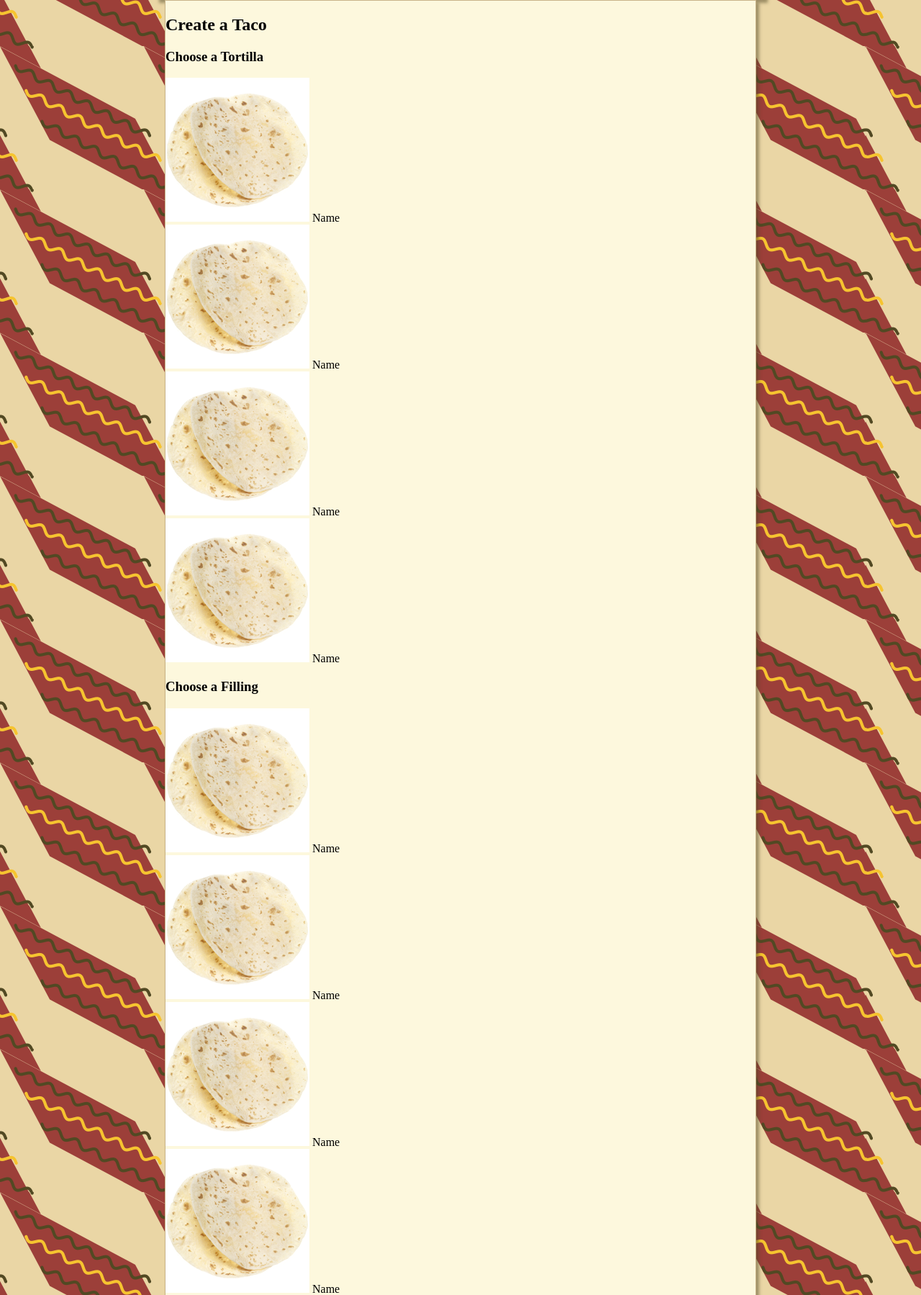
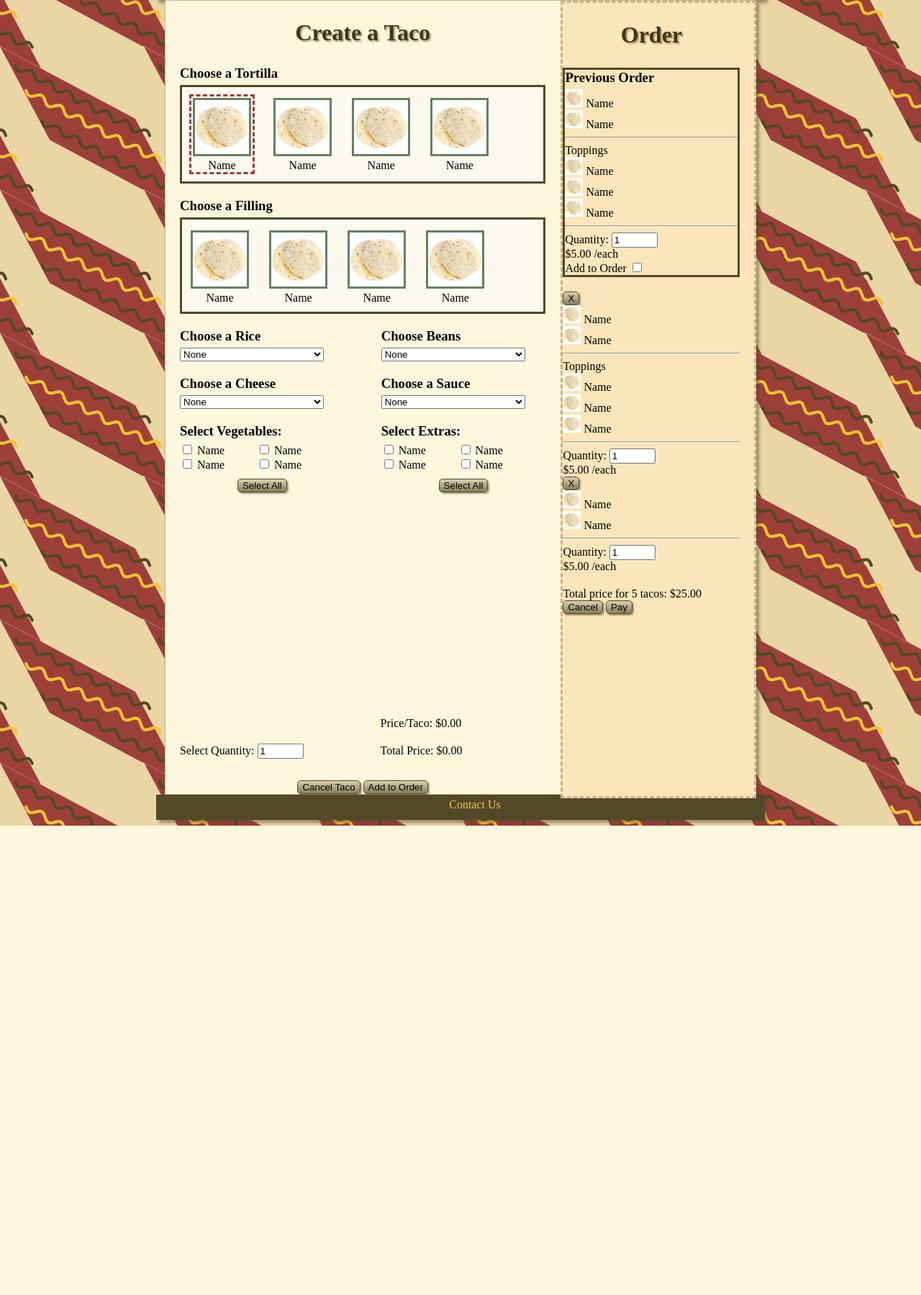
Before and after one commit to MustangTutors/TacoTruck, a PHP site: page /order.html in a window 1280 px wide. Shown: the part 135-1934 px from the top of the page at 72% size. After the commit the page ends 1282 px from the top, so only its background shows below. Run offline with PHP 8.4, Linux system fonts and the light colour scheme; some libraries are stand-ins or nearby versions; some web fonts are replaced.

Commit message:
Prettifying orders

```diff
--- a/css/style.css
+++ b/css/style.css
@@ -118,7 +118,8 @@ main {
     border-style: solid;
     border-width: 1px;
     border-color: #C8B388;
-    padding-bottom: 100px;
+    height: 100%;
+    position: relative;
 }
 
 footer {
@@ -130,6 +131,8 @@ footer {
     width: 820px;
     color: #F6C34D;
     padding-top: 5px;
+    padding-left: 1%;
+    padding-right: 1%;
 }
 
 footer ul {
@@ -184,3 +187,122 @@ input[type="text"], input[type="email"], input[type="password"] {
     margin-bottom: -10px;
     font-size: 1.5em;
 }
+
+section#createTaco {
+    float:left;
+    width: 62%;
+    padding-left: 20px;
+}
+
+section#orders {
+    float:right;
+    width: 30%;
+    padding-right: 20px;
+}
+
+section#createTaco img {
+    height: 75px;
+    width: 75px;
+    border-style: solid;
+    border-width: 3px;
+    border-color: #648163;
+}
+
+section#orders img {
+    height: 25px;
+    width: 25px;
+}
+
+.pictureBox {
+    float: left;
+    margin-right: 5%;
+    text-align: center;
+    width: 85px;
+    padding-top: 5px;
+}
+
+.pictureView {
+    border-style: solid;
+    padding: 10px;
+    border-width: 3px;
+    border-color: #524928;
+    background-color: #FEF9EE;
+}
+
+.selected {
+    border-color: #9E3C3B;
+    border-style: dashed;
+    padding-top: 2px;
+}
+
+article {
+    margin-top: 20px;
+}
+
+article h3 {
+    margin: 0px 0px 5px 0px;
+}
+
+section#createTaco article.floating:nth-child(odd) {
+    float: right;
+    width: 45%;
+}
+
+section#createTaco article.floating:nth-child(even) {
+    float: left;
+    width: 45%;
+}
+
+article#quantitySelection {
+    clear: both;
+}
+
+.dropdown {
+    width: 200px;
+}
+
+.holder {
+    clear:both;
+}
+
+section#createTaco article div.checking {
+    display: inline-block;
+    width: 45%;
+    vertical-align: top;
+}
+
+section#createTaco button {
+    margin-top: 30px;
+}
+
+section#createTaco article button {
+    margin-top: 10px;
+}
+
+div.center {
+    text-align: center;
+}
+
+article#quantitySelection {
+    display: inline-block;
+    width: 54%;
+}
+
+div#price {
+    display: inline-block;
+    width: 30%;
+}
+
+section#orders {
+    background-color: #FBE6BB;
+    border-color: #C8B388;
+    border-style: dashed;
+    height: 100%;
+    position: absolute;
+    margin-left: 67%;
+}
+
+article#previousOrder {
+    border-style: solid;
+    border-color: #524928;
+}
--- a/order.html
+++ b/order.html
@@ -15,26 +15,27 @@
 
     <main>
         <section id="createTaco">
-            <h2>Create a Taco</h2>
+            <h2 class="heading">Create a Taco</h2>
             <article id="tortillaSelection">
                 <h3>Choose a Tortilla</h3>
                 <div class="pictureView">
-                    <div class="pictureBox">
+                    <div class="pictureBox selected">
                         <img src="img/tortilla/5.png">
-                        <span>Name</span>
+                        <br/><span>Name</span>
                     </div>
                     <div class="pictureBox">
                         <img src="img/tortilla/5.png">
-                        <span>Name</span>
+                        <br/><span>Name</span>
                     </div>
                     <div class="pictureBox">
                         <img src="img/tortilla/5.png">
-                        <span>Name</span>
+                        <br/><span>Name</span>
                     </div>
                     <div class="pictureBox">
                         <img src="img/tortilla/5.png">
-                        <span>Name</span>
+                        <br/><span>Name</span>
                     </div>
+                    <div class="holder"></div>
                 </div>
             </article>
 
@@ -43,26 +44,27 @@
                 <div class="pictureView">
                     <div class="pictureBox">
                         <img src="img/tortilla/5.png">
-                        <span>Name</span>
+                        <br/><span>Name</span>
                     </div>
                     <div class="pictureBox">
                         <img src="img/tortilla/5.png">
-                        <span>Name</span>
+                        <br/><span>Name</span>
                     </div>
                     <div class="pictureBox">
                         <img src="img/tortilla/5.png">
-                        <span>Name</span>
+                        <br/><span>Name</span>
                     </div>
                     <div class="pictureBox">
                         <img src="img/tortilla/5.png">
-                        <span>Name</span>
+                        <br/><span>Name</span>
                     </div>
+                    <div class="holder"></div>
                 </div>
             </article>
 
-            <article id="riceSelection">
+            <article class="floating" id="riceSelection">
                 <h3>Choose a Rice</h3>
-                <select>
+                <select class="dropdown">
                     <option value="none">None</option>
                     <option value="">Name</option>
                     <option value="">Name</option>
@@ -70,9 +72,9 @@
                 </select>
             </article>
 
-            <article id="beanSelection">
+            <article class="floating" id="beanSelection">
                 <h3>Choose Beans</h3>
-                <select>
+                <select class="dropdown">
                     <option value="none">None</option>
                     <option value="">Name</option>
                     <option value="">Name</option>
@@ -80,9 +82,9 @@
                 </select>
             </article>
 
-            <article id="cheeseSelection">
+            <article class="floating" id="cheeseSelection">
                 <h3>Choose a Cheese</h3>
-                <select>
+                <select class="dropdown">
                     <option value="none">None</option>
                     <option value="">Name</option>
                     <option value="">Name</option>
@@ -90,9 +92,9 @@
                 </select>
             </article>
 
-            <article id="sauceSelection">
+            <article class="floating" id="sauceSelection">
                 <h3>Choose a Sauce</h3>
-                <select>
+                <select class="dropdown">
                     <option value="none">None</option>
                     <option value="">Name</option>
                     <option value="">Name</option>
@@ -100,37 +102,88 @@
                 </select>
             </article>
 
-            <article id="vegetableSelection">
+            <article class="floating" id="vegetableSelection">
                 <h3>Select Vegetables:</h3>
+                <div class="checking">
+                    <input type="checkbox" name="vegetables" id="vegetable1" value="">
                     <label for="vegetable1">Name</label>
-                <input type="checkbox" name="vegetables" id="vegetable1" value="">
+                </div>
+                <div class="checking">
+                    <input type="checkbox" name="vegetables" id="vegetable2" value="">
                     <label for="vegetable2">Name</label>
-                <input type="checkbox" name="vegetables" id="vegetable2" value="">
+                </div>
+                <div class="checking">
+                    <input type="checkbox" name="vegetables" id="vegetable3" value="">
                     <label for="vegetable3">Name</label>
-                <input type="checkbox" name="vegetables" id="vegetable3" value="">
+                </div>
+                <div class="checking">
+                    <input type="checkbox" name="vegetables" id="vegetable4" value="">
                     <label for="vegetable4">Name</label>
-                <input type="checkbox" name="vegetables" id="vegetable4" value="">
+                </div>
+                <div class="center">
                     <button class="button" id="selectAllVegetables">Select All</button>
+                </div>
             </article>
 
-            <article id="extraSelection">
+            <article class="floating" id="extraSelection">
                 <h3>Select Extras:</h3>
+                <div class="checking">
+                    <input type="checkbox" name="extras" id="extra1" value="">
                     <label for="extra1">Name</label>
-                <input type="checkbox" name="extras" id="extra1" value="">
+                </div>
+                <div class="checking">
+                    <input type="checkbox" name="extras" id="extra2" value="">
                     <label for="extra2">Name</label>
-                <input type="checkbox" name="extras" id="extra2" value="">
+                </div>
+                <div class="checking">
+                    <input type="checkbox" name="extras" id="extra3" value="">
                     <label for="extra3">Name</label>
-                <input type="checkbox" name="extras" id="extra3" value="">
+                </div>
+                <div class="checking">
+                    <input type="checkbox" name="extras" id="extra4" value="">
                     <label for="extra4">Name</label>
-                <input type="checkbox" name="extras" id="extra4" value="">
+                </div>
+                <div class="center">
                     <button class="button" id="selectAllExtras">Select All</button>
+                </div>
             </article>
+            <br/>
+            <br/>
+            <br/>
+            <br/>
+            <br/>
+            <br/>
+            <br/>
+            <br/>
+            <br/>
+            <br/>
+            <br/>
+            <br/>
+            <br/>
+            <br/>
+            <br/>
+              <br/>
+            <br/>
+            <br/>
+            <br/>
+            <br/>
+            <br/>
+            <br/>
+            <br/>
+            <br/>
+            <br/>
+            <br/>
+            <br/>
+            <br/>
+            <br/>
+            <br/>
 
             <article id="quantitySelection">
                 <span class="subtitle">Select Quantity:</span>
                 <input type="number" value="1" min="1" max="100" name="quantity">
             </article>
 
+            <div id="price">
                 <article id="indivPrice">
                     <span class="subtitle">Price/Taco:</span>
                     <span class="price">$0.00</span>
@@ -140,13 +193,16 @@
                     <span class="subtitle">Total Price:</span>
                     <span class="price">$0.00</span>
                 </article>
+            </div>
 
+            <div class="center">
                 <button class="button" id="cancelTaco">Cancel Taco</button>
                 <button class="button" id="addToOrder">Add to Order</button>
+            </div>
         </section>
 
         <section id="orders">
-            <h2>Order</h2>
+            <h2 class="heading">Order</h2>
 
             <article id="previousOrder">
                 <h3>Previous Order</h3>
@@ -271,6 +327,7 @@
             <button class="button" id="cancelOrder">Cancel</button>
             <button class="button" id="submitOrder">Pay</button>
         </section>
+        <section class="holder"></section>
     </main>
 
     <footer>
```
Lines whose indentation alone changed are shown as unchanged.
